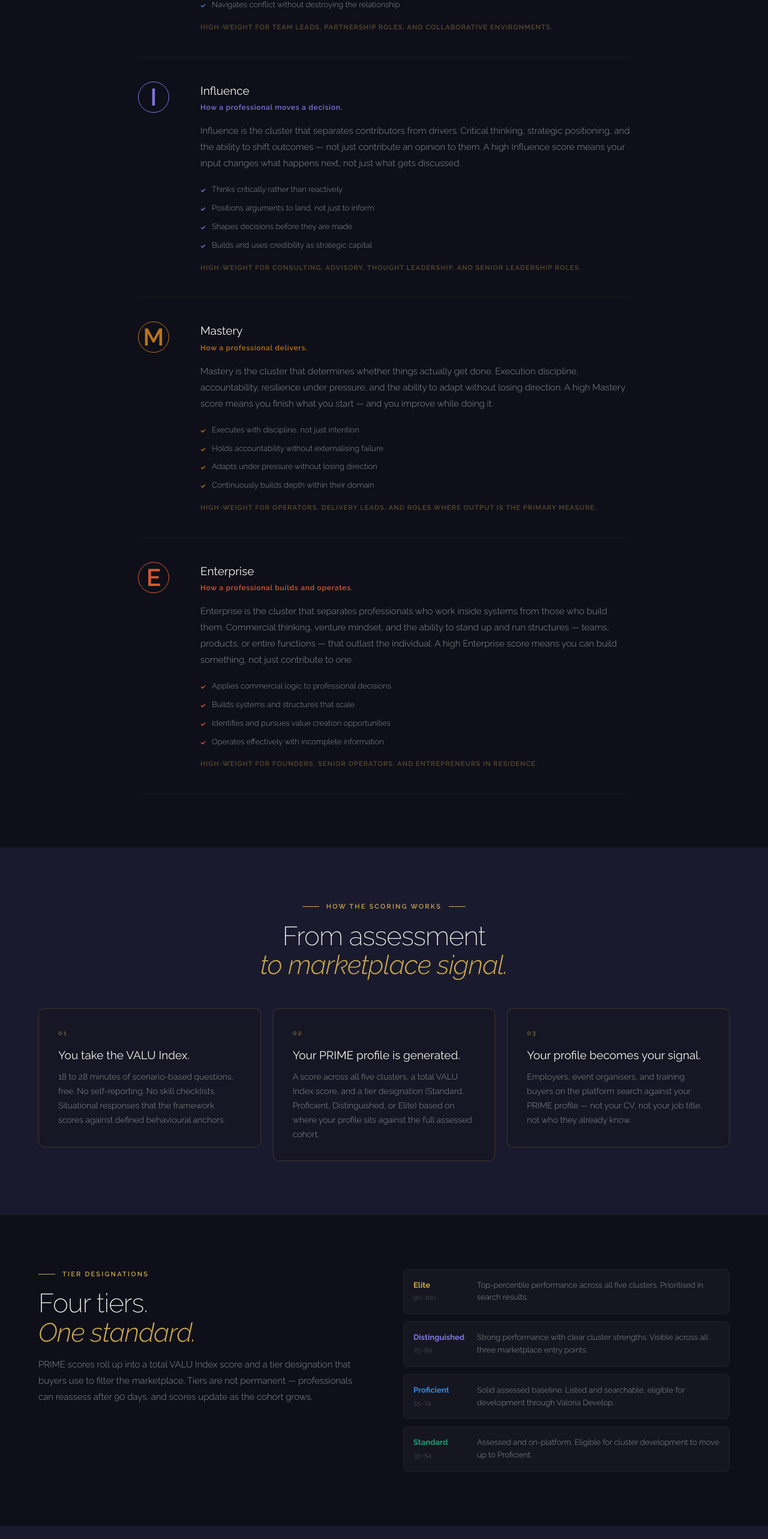
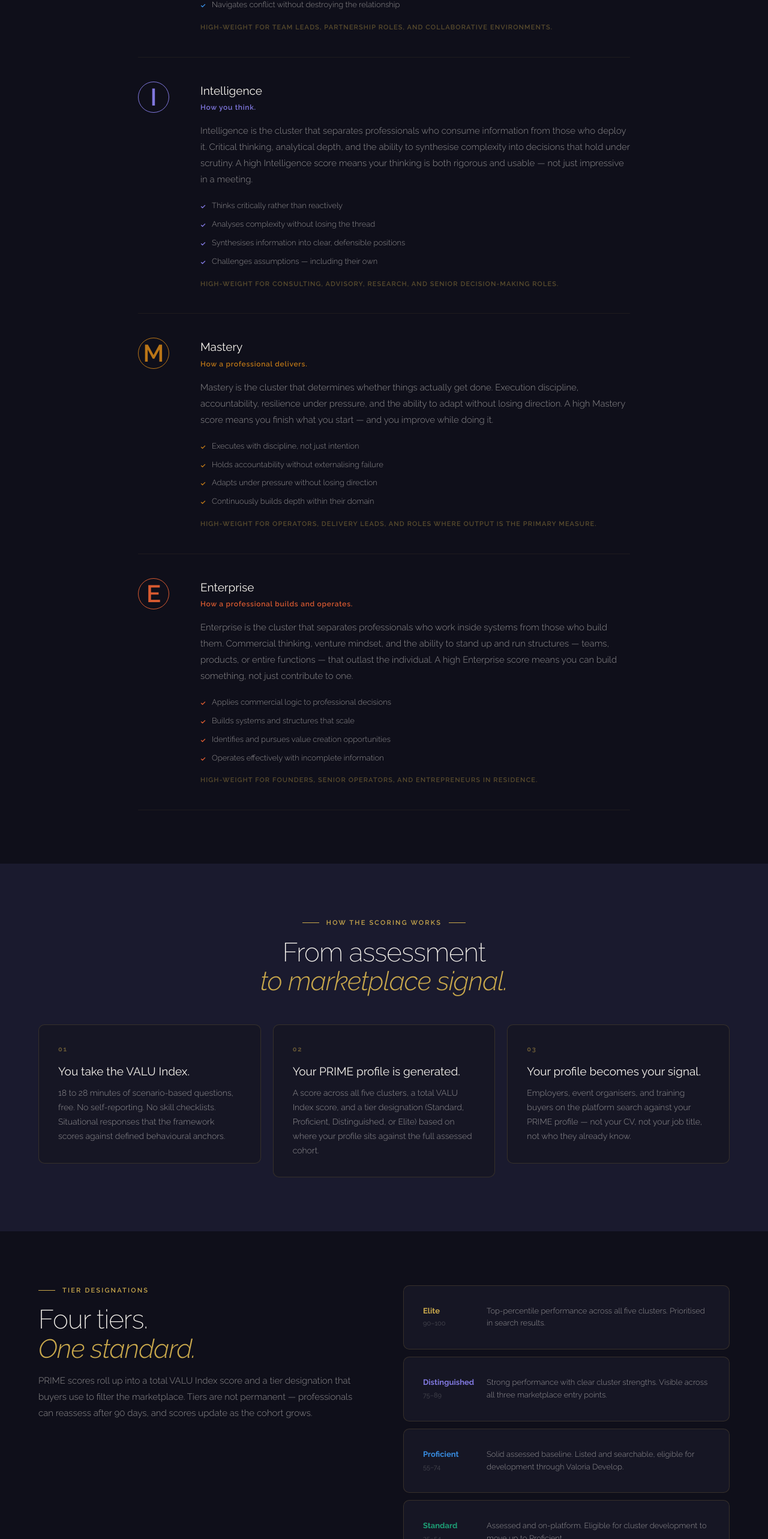
Before and after one commit to riverwayse-sudo/valoria-site, a Next.js app: page /prime in a window 1280 px wide. Shown: the part 1592-4158 px from the top of the page at 60% size. Built offline with nearby package versions, Linux system fonts and the light colour scheme; no server answers.

Commit message:
fix: I cluster = Intelligence (How you think), card-gold hover/reveal animation standardised

```diff
--- a/src/app/about-us/page.jsx
+++ b/src/app/about-us/page.jsx
@@ -74,7 +74,7 @@
               <div className="eyebrow"><div className="eyebrow-line" /><span className="eyebrow-text">WHAT WE BUILT</span></div>
               <h2 className="section-title">One standard.<br /><em>Three ways in.</em></h2>
               <p style={{ color: 'var(--dim)', fontWeight: 300, lineHeight: 1.8, fontSize: '15px' }}>
-                The VALU Index assesses every professional across five PRIME clusters — Presence, Relationships, Influence, Mastery, Enterprise. That single assessed score then powers three distinct entry points into the professional market: ATB Connect for employers searching assessed candidates, ATB Spotlight for event organisers booking assessed speakers, and Valoria Develop for training buyers commissioning PRIME-certified facilitators.
+                The VALU Index assesses every professional across five PRIME clusters — Presence, Relationships, Intelligence, Mastery, Enterprise. That single assessed score then powers three distinct entry points into the professional market: ATB Connect for employers searching assessed candidates, ATB Spotlight for event organisers booking assessed speakers, and Valoria Develop for training buyers commissioning PRIME-certified facilitators.
               </p>
               <p style={{ color: 'var(--dim)', fontWeight: 300, lineHeight: 1.8, fontSize: '15px', marginTop: '16px' }}>
                 One assessment. One standard. Every professional context it serves.
--- a/src/app/atb-connect/page.jsx
+++ b/src/app/atb-connect/page.jsx
@@ -20,7 +20,7 @@
 
 const WHAT_YOU_GET = [
   { label: 'A VALU Index score', desc: 'Every candidate\'s total assessed score, updated with each reassessment.' },
-  { label: 'A five-cluster breakdown', desc: 'Presence, Relationships, Influence, Mastery, Enterprise — visible individually, so you can match to what your role actually needs.' },
+  { label: 'A five-cluster breakdown', desc: 'Presence, Relationships, Intelligence, Mastery, Enterprise — visible individually, so you can match to what your role actually needs.' },
   { label: 'A tier designation', desc: 'Standard, Proficient, Distinguished, or Elite — comparable across every professional on the platform.' },
   { label: 'Sector and availability signals', desc: 'Industry background, work modality preferences, and whether they\'re open to engagement right now.' },
 ]
--- a/src/app/develop/page.jsx
+++ b/src/app/develop/page.jsx
@@ -111,7 +111,7 @@
                   'L&D professionals building an independent practice alongside corporate roles',
                   'Consultants who want a structured, measurable development offering',
                   'Practitioners already working in any of the five PRIME cluster domains',
-                  'Subject matter experts with facilitation capability across Influence, Enterprise, or other clusters',
+                  'Subject matter experts with facilitation capability across Intelligence, Enterprise, or other clusters',
                 ].map((t, i) => (
                   <li key={i}>
                     <span className="dot"><svg width="9" height="9" viewBox="0 0 9 9" fill="none"><path d="M1.5 4.5l2 2 4-4" stroke="#1D9E75" strokeWidth="1.4" strokeLinecap="round" strokeLinejoin="round" /></svg></span>
--- a/src/app/facilitators/page.jsx
+++ b/src/app/facilitators/page.jsx
@@ -19,7 +19,7 @@
 const color = COLORS.teal
 
 const HOW_IT_WORKS = [
-  { step: '01', title: 'Tell us what you need.', body: 'Submit an enquiry through the platform or contact us directly. Tell us which cluster your team needs to close — Presence, Relationships, Influence, Mastery, or Enterprise — and the context: team size, delivery format, timeline.' },
+  { step: '01', title: 'Tell us what you need.', body: 'Submit an enquiry through the platform or contact us directly. Tell us which cluster your team needs to close — Presence, Relationships, Intelligence, Mastery, or Enterprise — and the context: team size, delivery format, timeline.' },
   { step: '02', title: 'We match you with a certified facilitator.', body: 'Every facilitator in Valoria Develop is PRIME-certified and has taken the VALU Index themselves. We match based on the cluster you need, the facilitator\'s specialisation, and the commercial context.' },
   { step: '03', title: 'The programme runs against the standard.', body: 'Programmes are built directly on the PRIME framework — the same architecture the VALU Index measures against. So development closes the exact gaps the assessment surfaced, not generic training content.' },
   { step: '04', title: 'Measure movement on the same standard.', body: 'Teams can re-take the VALU Index after 90 days to see cluster score movement. Development that doesn\'t produce measurable shift is not development — it\'s content delivery.' },
@@ -27,7 +27,7 @@
 
 const DIFF = [
   { label: 'Certified against PRIME', desc: 'Not just experienced trainers — facilitators who know the framework from the inside, because they\'ve been assessed against it themselves.' },
-  { label: 'Mapped to your VALU gaps', desc: 'If your team\'s Influence cluster scores are pulling the total down, that\'s where the programme targets. Not a generic leadership module.' },
+  { label: 'Mapped to your VALU gaps', desc: 'If your team\'s Intelligence cluster scores are pulling the total down, that\'s where the programme targets. Not a generic leadership module.' },
   { label: 'Measurable by design', desc: 'Because development and assessment run on the same framework, before-and-after VALU Index scores tell you what actually moved.' },
   { label: 'One team, or a full cohort', desc: 'Commission for a single senior team, a graduate cohort, or a multi-site org. The framework scales — the delivery doesn\'t change.' },
 ]
--- a/src/app/prime/page.jsx
+++ b/src/app/prime/page.jsx
@@ -6,8 +6,8 @@
 
 export const metadata = {
   title: 'The PRIME Framework — Five Clusters. One Assessed Standard.',
-  description: 'PRIME defines what professional capability actually means across five dimensions: Presence, Relationships, Influence, Mastery, Enterprise. It is the architecture beneath the VALU Index and every Valoria programme.',
-  keywords: ['PRIME framework', 'professional capability assessment', 'VALU Index clusters', 'African professional standard', 'Presence Relationships Influence Mastery Enterprise'],
+  description: 'PRIME defines what professional capability actually means across five dimensions: Presence, Relationships, Intelligence, Mastery, Enterprise. It is the architecture beneath the VALU Index and every Valoria programme.',
+  keywords: ['PRIME framework', 'professional capability assessment', 'VALU Index clusters', 'African professional standard', 'Presence Relationships Intelligence Mastery Enterprise'],
   openGraph: {
     title: 'The PRIME Framework | Valoria Institute',
     description: 'Five clusters. One assessed standard. PRIME is the architecture beneath the VALU Index.',
@@ -30,10 +30,10 @@
     weight: 'High-weight for team leads, partnership roles, and collaborative environments.',
   },
   I: {
-    subtitle: 'How a professional moves a decision.',
-    body: 'Influence is the cluster that separates contributors from drivers. Critical thinking, strategic positioning, and the ability to shift outcomes — not just contribute an opinion to them. A high Influence score means your input changes what happens next, not just what gets discussed.',
-    signals: ['Thinks critically rather than reactively', 'Positions arguments to land, not just to inform', 'Shapes decisions before they are made', 'Builds and uses credibility as strategic capital'],
-    weight: 'High-weight for consulting, advisory, thought leadership, and senior leadership roles.',
+    subtitle: 'How you think.',
+    body: 'Intelligence is the cluster that separates professionals who consume information from those who deploy it. Critical thinking, analytical depth, and the ability to synthesise complexity into decisions that hold under scrutiny. A high Intelligence score means your thinking is both rigorous and usable — not just impressive in a meeting.',
+    signals: ['Thinks critically rather than reactively', 'Analyses complexity without losing the thread', 'Synthesises information into clear, defensible positions', 'Challenges assumptions — including their own'],
+    weight: 'High-weight for consulting, advisory, research, and senior decision-making roles.',
   },
   M: {
     subtitle: 'How a professional delivers.',
@@ -153,7 +153,7 @@
                   { tier: 'Proficient', range: '55–74', desc: 'Solid assessed baseline. Listed and searchable, eligible for development through Valoria Develop.', color: '#378ADD' },
                   { tier: 'Standard', range: '35–54', desc: 'Assessed and on-platform. Eligible for cluster development to move up to Proficient.', color: '#1D9E75' },
                 ].map(t => (
-                  <div key={t.tier} style={{ display: 'flex', gap: '16px', alignItems: 'flex-start', padding: '16px', background: 'rgba(255,255,255,.03)', border: '1px solid rgba(201,168,76,.08)', borderRadius: '8px' }}>
+                  <div key={t.tier} className="card-gold" style={{ display: 'flex', gap: '16px', alignItems: 'flex-start' }}>
                     <div style={{ flexShrink: 0, minWidth: '90px' }}>
                       <div style={{ fontSize: '13px', fontWeight: 700, color: t.color }}>{t.tier}</div>
                       <div style={{ fontSize: '11px', color: 'var(--faint)', marginTop: '2px' }}>{t.range}</div>
--- a/src/app/programmes/page.jsx
+++ b/src/app/programmes/page.jsx
@@ -19,7 +19,7 @@
 const CLUSTER_DETAIL = {
   P: { focus: 'Communication · Executive presence · Composure under scrutiny', outcome: 'Professionals who can carry their capability clearly into any room — without losing it to nerves, noise, or hierarchy.' },
   R: { focus: 'Trust-building · Collaborative intelligence · Network quality', outcome: 'Professionals who don\'t just work with others — they raise the output of everyone around them.' },
-  I: { focus: 'Critical thinking · Strategic positioning · Decision influence', outcome: 'Professionals who don\'t just contribute opinions — they move what happens next.' },
+  I: { focus: 'Critical thinking · Analytical depth · Decision-making · Cognitive agility', outcome: 'Professionals who don\'t just consume information — they synthesise it into decisions that hold under scrutiny.' },
   M: { focus: 'Execution discipline · Accountability · Resilience · Adaptability', outcome: 'Professionals who finish what they start, improve while doing it, and don\'t externalise when things break.' },
   E: { focus: 'Commercial thinking · Systems building · Venture mindset', outcome: 'Professionals who can build structures that outlast them, not just work well inside ones others built.' },
 }
--- a/src/app/spotlight/page.jsx
+++ b/src/app/spotlight/page.jsx
@@ -118,7 +118,7 @@
             <Reveal>
               <div style={{ display: 'flex', flexDirection: 'column', gap: '16px' }}>
                 {SPEAKER_TIERS.map((t, i) => (
-                  <div key={i} style={{ padding: '20px', background: 'rgba(255,255,255,.03)', border: '1px solid rgba(201,168,76,.08)', borderRadius: '8px', borderLeft: `3px solid ${t.color}` }}>
+                  <div key={i} className="card-gold" style={{ borderLeft: `3px solid ${t.color}` }}>
                     <div style={{ fontSize: '13px', fontWeight: 700, color: t.color, marginBottom: '8px' }}>{t.tier}</div>
                     <p style={{ fontSize: '13px', color: 'var(--dim)', fontWeight: 300, lineHeight: 1.6, margin: 0 }}>{t.desc}</p>
                   </div>
--- a/src/lib/brand.js
+++ b/src/lib/brand.js
@@ -31,7 +31,7 @@
 export const PRIME_CLUSTERS = [
   { letter: 'P', name: 'Presence', color: COLORS.teal },
   { letter: 'R', name: 'Relationships', color: COLORS.blue },
-  { letter: 'I', name: 'Influence', color: COLORS.purple },
+  { letter: 'I', name: 'Intelligence', color: COLORS.purple },
   { letter: 'M', name: 'Mastery', color: COLORS.amber },
   { letter: 'E', name: 'Enterprise', color: COLORS.coral },
 ]
--- a/src/styles/globals.css
+++ b/src/styles/globals.css
@@ -125,10 +125,16 @@
 /* Reveal animations */
 .reveal {
   opacity: 0;
-  transform: translateY(28px);
-  transition: opacity .75s ease, transform .75s ease;
+  transform: translateY(24px);
+  transition: opacity .65s cubic-bezier(.22,1,.36,1), transform .65s cubic-bezier(.22,1,.36,1);
 }
 .reveal.visible { opacity: 1; transform: translateY(0); }
+
+/* Card grid stagger — nth-child delays for adjacent reveal cards */
+.reveal:nth-child(2) { transition-delay: .08s; }
+.reveal:nth-child(3) { transition-delay: .16s; }
+.reveal:nth-child(4) { transition-delay: .24s; }
+.reveal:nth-child(5) { transition-delay: .32s; }
 
 @keyframes fade-up {
   from { opacity: 0; transform: translateY(20px); }
@@ -172,12 +178,30 @@
 
 .card-gold {
   background: var(--dark-card);
-  border: 1px solid rgba(201, 168, 76, .22);
+  border: 1px solid rgba(201, 168, 76, .18);
   border-radius: 10px;
   padding: clamp(20px, 2.5vw, 32px);
-  transition: border-color .25s, transform .25s;
+  transition: border-color .3s ease, transform .3s ease, box-shadow .3s ease;
+  position: relative;
 }
-.card-gold:hover { border-color: rgba(201, 168, 76, .45); transform: translateY(-2px); }
+.card-gold::before {
+  content: '';
+  position: absolute;
+  left: 0; top: 20%; bottom: 20%;
+  width: 2px;
+  background: rgba(201, 168, 76, 0);
+  border-radius: 0 2px 2px 0;
+  transition: background .3s ease, top .3s ease, bottom .3s ease;
+}
+.card-gold:hover {
+  border-color: rgba(201, 168, 76, .4);
+  transform: translateY(-3px);
+  box-shadow: 0 12px 40px rgba(0,0,0,.25), 0 0 0 1px rgba(201,168,76,.06);
+}
+.card-gold:hover::before {
+  background: rgba(201, 168, 76, .6);
+  top: 15%; bottom: 15%;
+}
 
 /* WaitlistForm component — used on homepage and /waitlist */
 .wl-field-label {
```
